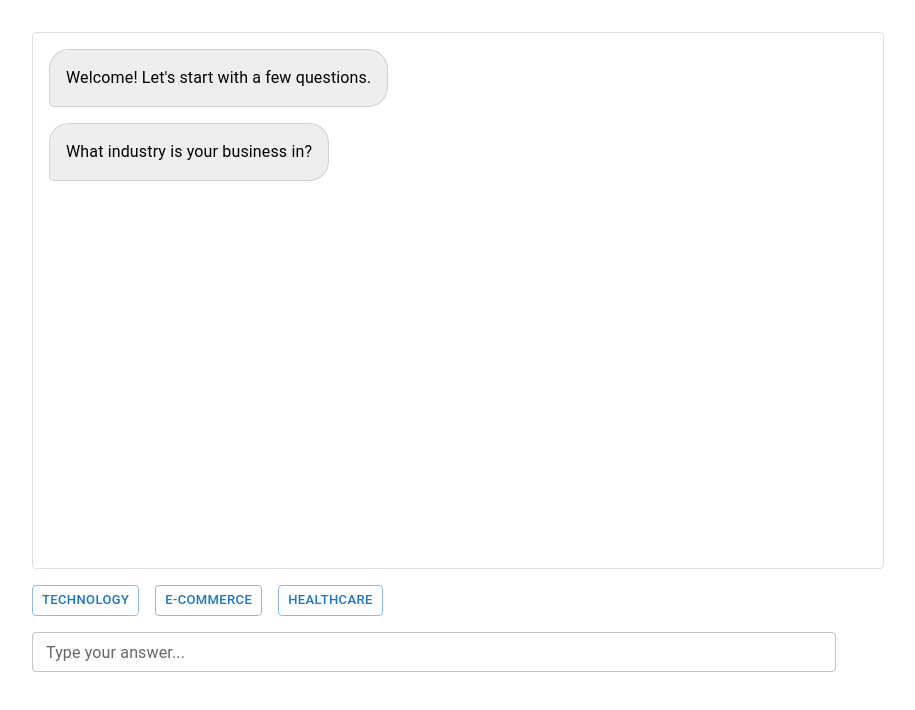
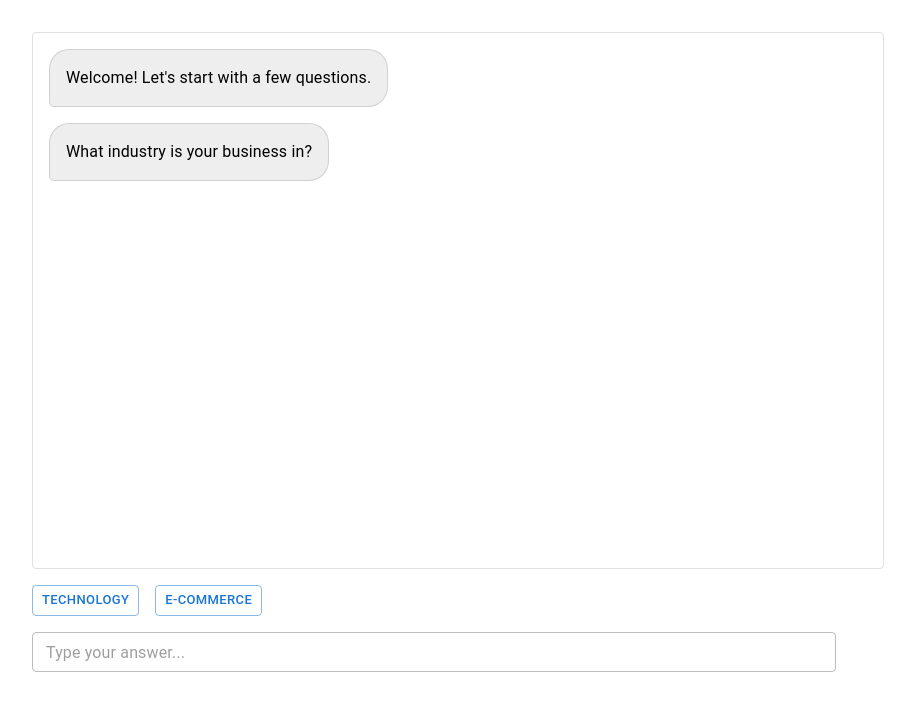
Before and after one commit to vitorbarbosa84/geninsurance, a Next.js app: page / in a window 1280 px wide. Shown: the top 710 px of the page, without its empty margins (182-1097 px from the left). Built offline with nearby package versions, Linux system fonts and the light colour scheme; some icons are missing.

Commit message:
Update page.tsx

```diff
--- a/src/app/(main)/page.tsx
+++ b/src/app/(main)/page.tsx
@@ -1,35 +1,68 @@
-// src/app/(main)/page.tsx
+'use client';
 
+import { useState } from 'react';
 import { ChatWindow } from '@/components/ChatWindow';
 import { MessageInput } from '@/components/MessageInput';
 import { ActionButtons } from '@/components/ActionButtons';
 import { Box, Container } from '@mui/material';
 
-// Static data for the initial view of the MVP
-const initialMessages = [
-  { sender: 'bot', text: "Welcome! Let's start with a few questions." },
-  { sender: 'bot', text: 'What industry is your business in?' }
-];
-const initialActions = [
-  { id: 'industry-tech', text: 'Technology' },
-  { id: 'industry-ecommerce', text: 'E-commerce' },
-  { id: 'industry-health', text: 'Healthcare' }
-];
+// Define the shape of our data
+type Message = { sender: 'bot' | 'user'; text: string };
+type Action = { id: string; text: string };
+
+// Hardcoded conversation script for the static flow
+const staticFlow: { [key: string]: { botResponse: string; nextActions: Action[] } } = {
+  'start': {
+    botResponse: 'Great! Now, do you have a multi-factor authentication (MFA) policy in place?',
+    nextActions: [
+      { id: 'mfa-yes', text: 'Yes, for all users' },
+      { id: 'mfa-no', text: 'No / I don\'t know' },
+    ],
+  },
+  'mfa-yes': {
+    botResponse: 'Excellent. That is a critical control. Thank you, that is all for this preliminary assessment.',
+    nextActions: [],
+  },
+  'mfa-no': {
+    botResponse: 'Understood. Implementing MFA is a highly recommended security practice. Thank you, that is all for this preliminary assessment.',
+    nextActions: [],
+  },
+};
 
 export default function ChatPage() {
+  const [messages, setMessages] = useState<Message[]>([
+    { sender: 'bot', text: "Welcome! Let's start with a few questions." },
+    { sender: 'bot', text: 'What industry is your business in?' },
+  ]);
+
+  const [actions, setActions] = useState<Action[]>([
+    { id: 'start', text: 'Technology' },
+    { id: 'start', text: 'E-commerce' },
+  ]);
+
+  const handleActionClick = (action: Action) => {
+    // 1. Add user's choice to messages
+    const userMessage: Message = { sender: 'user', text: action.text };
+
+    // 2. Get the bot's response from our hardcoded script
+    const flowStep = staticFlow[action.id];
+    const botMessage: Message = { sender: 'bot', text: flowStep.botResponse };
+
+    // 3. Update the state
+    setMessages([...messages, userMessage, botMessage]);
+    setActions(flowStep.nextActions);
+  };
+
   return (
     <Container maxWidth="md">
       <Box sx={{ my: 4, display: 'flex', flexDirection: 'column', height: '80vh' }}>
-
-        {/* The scrolling window for messages */}
-        <ChatWindow messages={initialMessages} />
-
-        {/* The area for user input and action buttons */}
+        <ChatWindow messages={messages} />
         <Box>
-          <ActionButtons actions={initialActions} />
-          <MessageInput />
+          {/* We need to update ActionButtons to handle the click */}
+          <ActionButtons actions={actions} onActionClick={handleActionClick} />
+          {/* For this story, the text input remains disabled */}
+          <MessageInput disabled={true} />
         </Box>
-
       </Box>
     </Container>
   );
```
